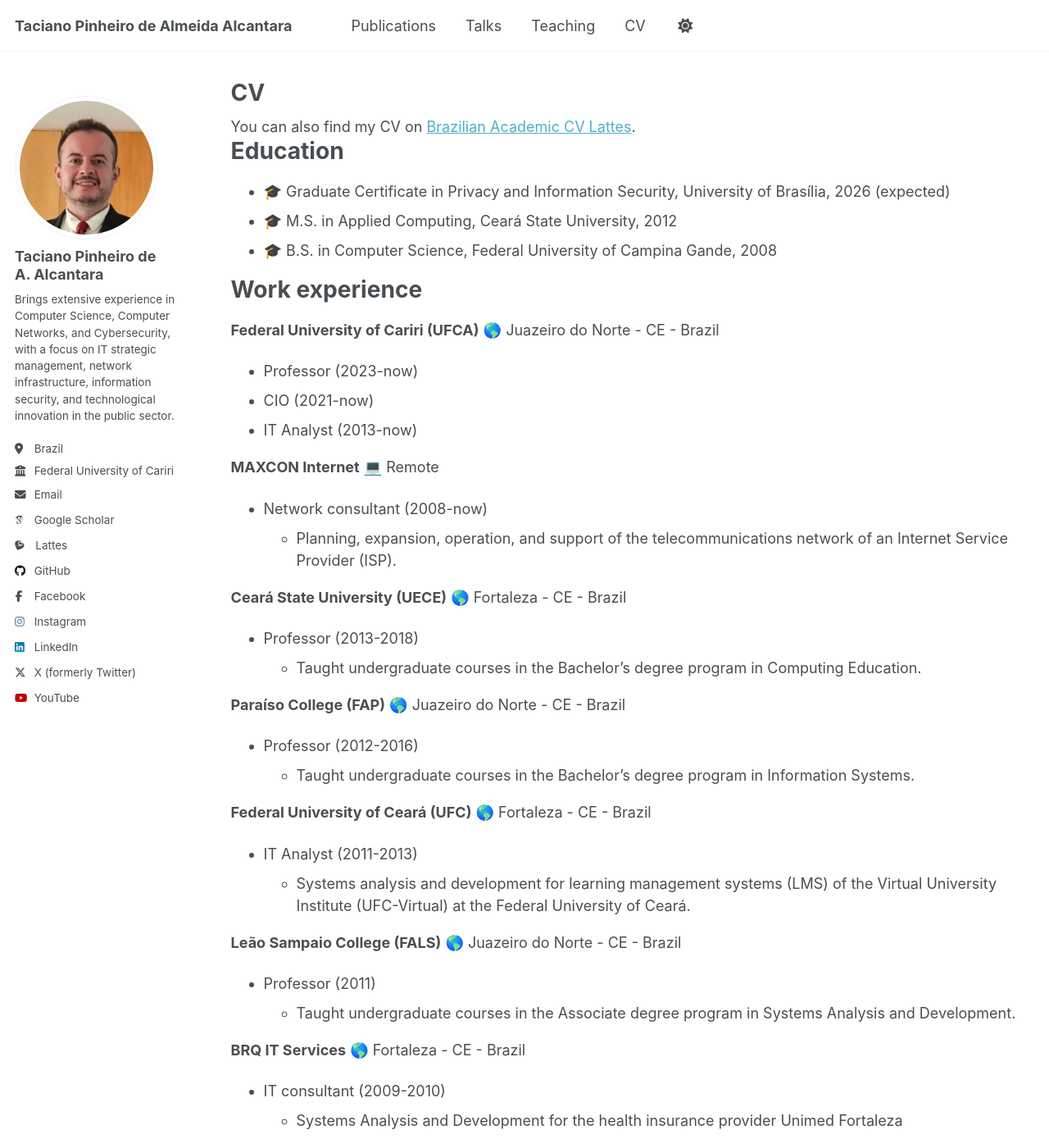
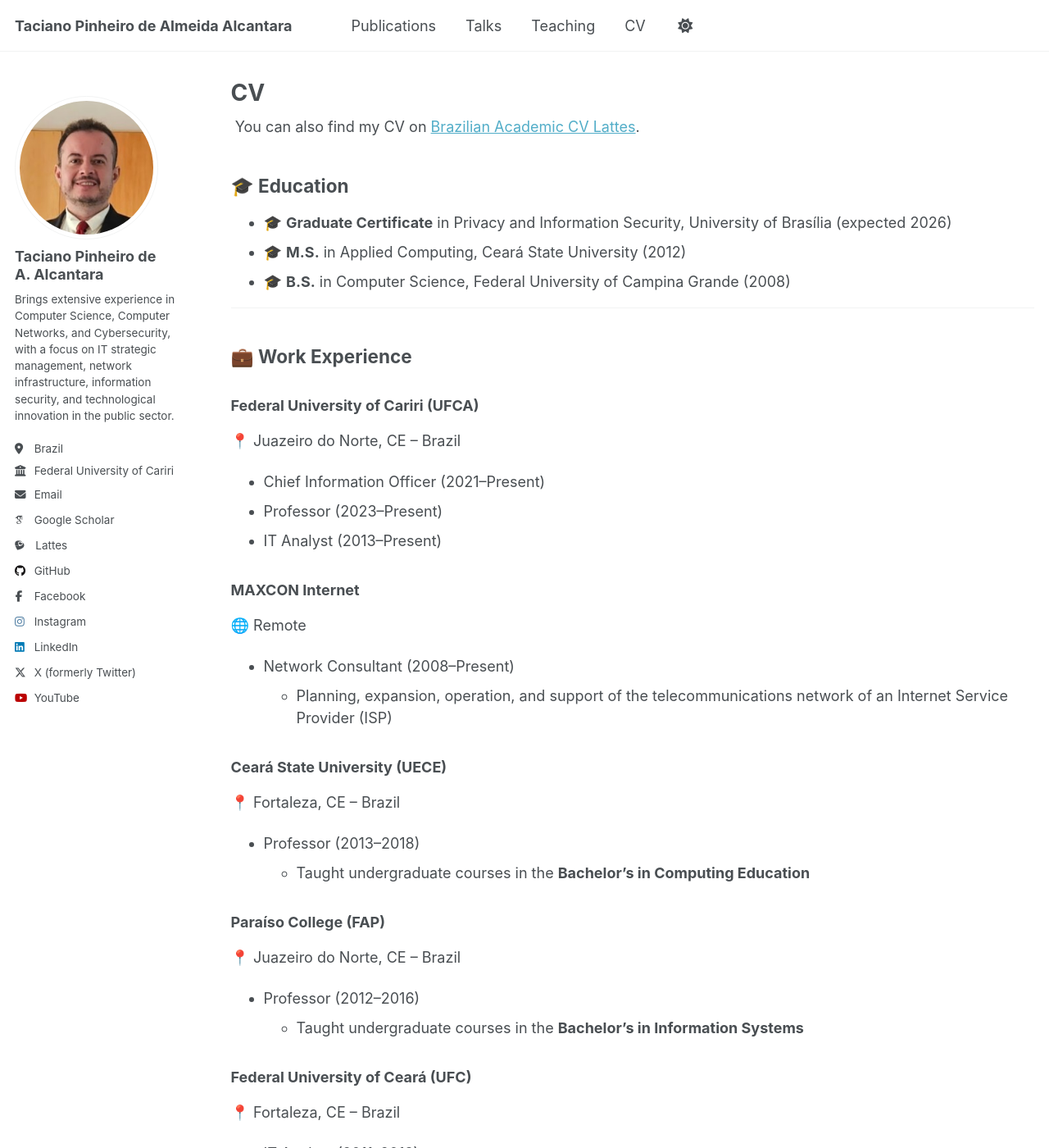
Before and after one commit to tacianopinheiro/tacianopinheiro.github.io, a Jekyll site: the page built from _pages/cv.md, in a window 1280 px wide and 1400 px high. Shown: the whole window at 82% size. Built offline with Jekyll 4.4.1, drawn with Linux system fonts in a browser that asks for light colours; emoji names are drawn with the system emoji font; some web fonts are replaced; some of the changed text lies outside the part shown.

Commit message:
Update cv.md

```diff
--- a/_pages/cv.md
+++ b/_pages/cv.md
@@ -10,82 +10,101 @@ redirect_from:
 {% include base_path %}
 
 {% if site.author.lattes %}
-  <div class="wordwrap">You can also find my CV on <a href="{{site.author.lattes}}">Brazilian Academic CV Lattes</a>.</div>
+<div class="wordwrap">
+  You can also find my CV on <a href="{{site.author.lattes}}">Brazilian Academic CV Lattes</a>.
+</div>
 {% endif %}
 
-Education
-======
-* :mortar_board: Graduate Certificate in Privacy and Information Security, University of Brasília, 2026 (expected)
-* :mortar_board: M.S. in Applied Computing, Ceará State University, 2012
-* :mortar_board: B.S. in Computer Science, Federal University of Campina Gande, 2008
+## 🎓 Education
 
-Work experience
-======
+* 🎓 **Graduate Certificate** in Privacy and Information Security, University of Brasília (expected 2026)
+* 🎓 **M.S.** in Applied Computing, Ceará State University (2012)
+* 🎓 **B.S.** in Computer Science, Federal University of Campina Grande (2008)
 
-**Federal University of Cariri (UFCA)**
-:earth_americas: Juazeiro do Norte - CE - Brazil
-* Professor (2023-now)
-* CIO (2021-now)
-* IT Analyst (2013-now)
+---
 
-**MAXCON Internet**
-:computer: Remote
-* Network consultant (2008-now)
-  * Planning, expansion, operation, and support of the telecommunications network of an Internet Service Provider (ISP).
+## 💼 Work Experience
 
-**Ceará State University (UECE)**
-:earth_americas: Fortaleza - CE - Brazil
-* Professor (2013-2018)
-  * Taught undergraduate courses in the Bachelor's degree program in Computing Education.
+### **Federal University of Cariri (UFCA)**
+📍 Juazeiro do Norte, CE – Brazil
+* Chief Information Officer (2021–Present)
+* Professor (2023–Present)
+* IT Analyst (2013–Present)
 
-**Paraíso College (FAP)**
-:earth_americas: Juazeiro do Norte - CE - Brazil
-* Professor (2012-2016)
-  * Taught undergraduate courses in the Bachelor's degree program in Information Systems.
+### **MAXCON Internet**
+🌐 Remote
+* Network Consultant (2008–Present)
+  * Planning, expansion, operation, and support of the telecommunications network of an Internet Service Provider (ISP)
 
-**Federal University of Ceará (UFC)**
-:earth_americas: Fortaleza - CE - Brazil
-* IT Analyst (2011-2013)
-  * Systems analysis and development for learning management systems (LMS) of the Virtual University Institute (UFC-Virtual) at the Federal University of Ceará.
+### **Ceará State University (UECE)**
+📍 Fortaleza, CE – Brazil
+* Professor (2013–2018)
+  * Taught undergraduate courses in the **Bachelor’s in Computing Education**
 
-**Leão Sampaio College (FALS)**
-:earth_americas: Juazeiro do Norte - CE - Brazil
+### **Paraíso College (FAP)**
+📍 Juazeiro do Norte, CE – Brazil
+* Professor (2012–2016)
+  * Taught undergraduate courses in the **Bachelor’s in Information Systems**
+
+### **Federal University of Ceará (UFC)**
+📍 Fortaleza, CE – Brazil
+* IT Analyst (2011–2013)
+  * Systems analysis and development for Learning Management Systems (LMS) at UFC Virtual (Virtual University Institute)
+
+### **Leão Sampaio College (FALS)**
+📍 Juazeiro do Norte, CE – Brazil
 * Professor (2011)
-  * Taught undergraduate courses in the Associate degree program in Systems Analysis and Development.
+  * Taught undergraduate courses in the **Associate Degree in Systems Analysis and Development**
 
-**BRQ IT Services**
-:earth_americas: Fortaleza - CE - Brazil
-* IT consultant (2009-2010)
-  * Systems Analysis and Development for the health insurance provider Unimed Fortaleza
+### **BRQ IT Services**
+📍 Fortaleza, CE – Brazil
+* IT Consultant (2009–2010)
+  * Systems analysis and development for the health insurance provider **Unimed Fortaleza**
 
-**Stefanini IT Solutions**
-:earth_americas: Fortaleza - CE - Brazil
-* Software Engineer (2008-2009)
-  * Systems Analysis and Design for the health insurance provider Unimed Fortaleza.
+### **Stefanini IT Solutions**
+📍 Fortaleza, CE – Brazil
+* Software Engineer (2008–2009)
+  * Systems analysis and design for the health insurance provider **Unimed Fortaleza**
 
-Skills
-======
+---
+
+## 🛠️ Skills
+
 * Leadership
-* Coomunication
+* Communication
 
-Publications
-======
-  <ul>{% for post in site.publications reversed %}
+---
+
+## 📚 Publications
+
+<ul>
+  {% for post in site.publications reversed %}
     {% include archive-single-cv.html %}
-  {% endfor %}</ul>
+  {% endfor %}
+</ul>
 
-Talks
-======
-  <ul>{% for post in site.talks reversed %}
-    {% include archive-single-talk-cv.html  %}
-  {% endfor %}</ul>
+---
 
-Teaching
-======
-  <ul>{% for post in site.teaching reversed %}
+## 🎤 Talks
+
+<ul>
+  {% for post in site.talks reversed %}
+    {% include archive-single-talk-cv.html %}
+  {% endfor %}
+</ul>
+
+---
+
+## 👨‍🏫 Teaching
+
+<ul>
+  {% for post in site.teaching reversed %}
     {% include archive-single-cv.html %}
-  {% endfor %}</ul>
+  {% endfor %}
+</ul>
 
-Service and leadership
-======
-* Currently signed in to 43 different slack teams
+---
+
+## 🤝 Service and Leadership
+
+* Currently signed in to 43 different Slack teams
```
